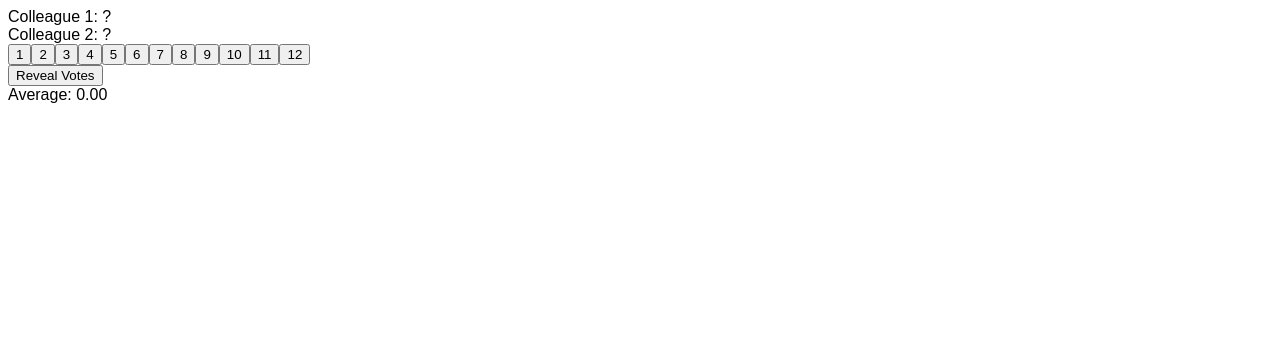
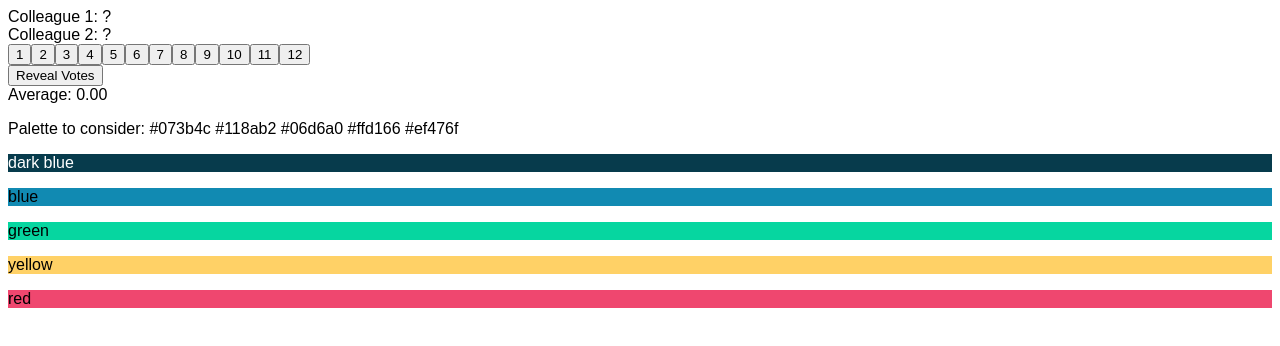
Before and after one commit to E-K8/planning-poker, a Next.js app in the folder ppoker/: page / in a window 1280 px wide. Shown: the top 346 px of the page. Built offline with nearby package versions, Linux system fonts and the light colour scheme.

Commit message:
uncomment palette examples

```diff
--- a/ppoker/app/globals.css
+++ b/ppoker/app/globals.css
@@ -2,6 +2,11 @@ body {
   background-color: white;
   color: black;
   font-family: Arial, Helvetica, sans-serif;
+}
+
+.dark-blue {
+  color: white;
+  background-color: #073b4c;
 }
 
 .blue {
--- a/ppoker/app/page.tsx
+++ b/ppoker/app/page.tsx
@@ -36,19 +36,18 @@ const Home = () => {
 
   return (
     // <p>
-    //   Palette to use: palette to consider: #073b4c #118ab2 #06d6a0 #ffd166
-    //   #ef476f
-    // </p>
-    // <p className='blue'>blue</p>
-    // <p className='green'>green</p>
-    // <p className='yellow'>yellow</p>
-    // <p className='red'>red</p>
     <div>
       <VotesDisplay users={users} votesRevealed={votesRevealed} />
       <CardSelector onVote={(value) => handleVote('1', value)} />
       <RevealButton onReveal={revealVotes} />
       <AverageDisplay users={users} />
       {/* <NewSessionButton onNewSession={startNewSession} /> */}
+      <p>Palette to consider: #073b4c #118ab2 #06d6a0 #ffd166 #ef476f</p>
+      <p className='dark-blue'>dark blue</p>
+      <p className='blue'>blue</p>
+      <p className='green'>green</p>
+      <p className='yellow'>yellow</p>
+      <p className='red'>red</p>
     </div>
   );
 };
```
